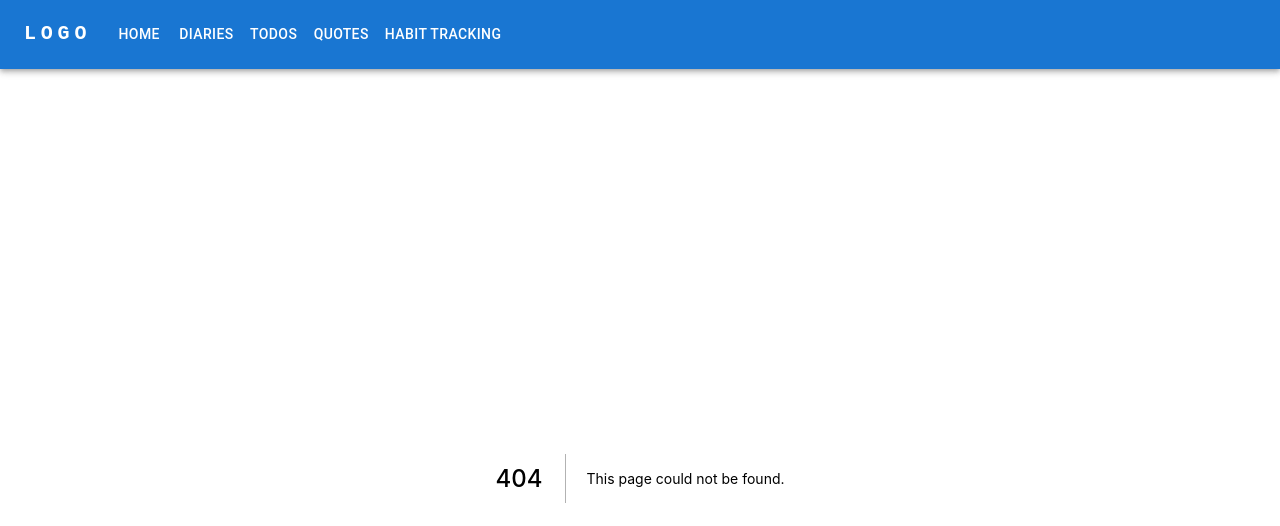
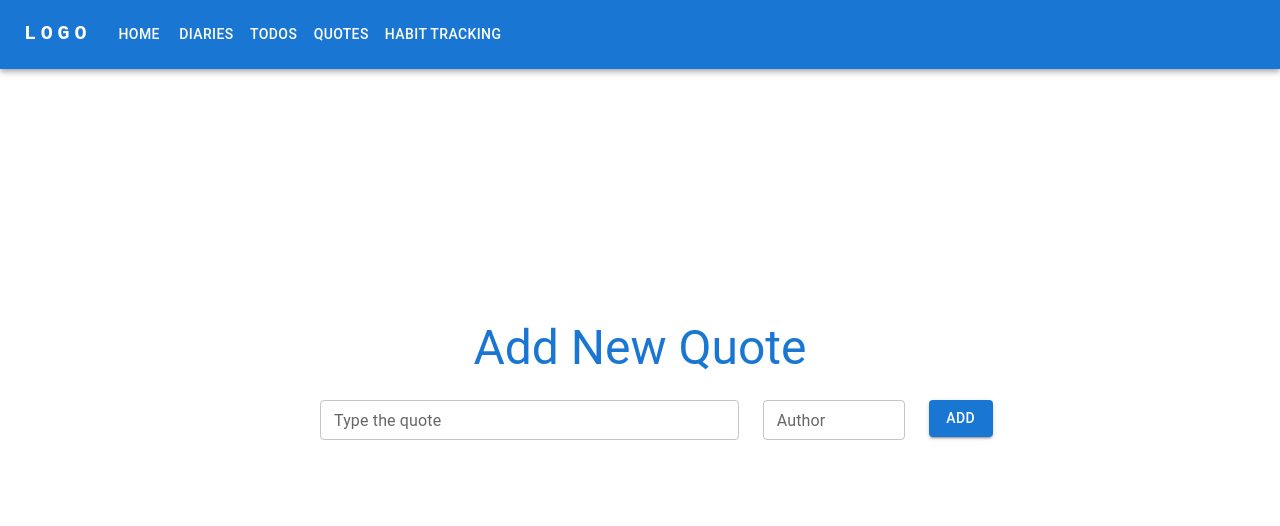
Before and after one commit to Abdelghani-Adel/productivity_app, a Next.js app: page /quotes/add in a window 1280 px wide. Before the commit this address had no page. Shown: the top 526 px of the page. Built offline with nearby package versions, Linux system fonts and the light colour scheme.

Commit message:
added NewQuote form & configured the api route

```diff
--- /dev/null
+++ b/components/Forms/NewQuote/NewQuote.tsx
@@ -0,0 +1,91 @@
+import { Grid } from "@mui/material";
+import Typography from "@mui/material/Typography";
+import Button from "@mui/material/Button";
+import { TextField } from "@mui/material";
+import React, { useState } from "react";
+import { useAppDispatch } from "../../../store/hooks";
+import { QuoteType, sendQuote } from "../../../store/slices/quoteSlice";
+import Router from "next/router";
+
+interface UpdateFunParams {
+  quote?: string;
+  author?: string;
+}
+
+const NewQuote = () => {
+  const dispatch = useAppDispatch();
+  const [newQuote, setNewQuote] = useState<QuoteType>({
+    _id: String(Math.random()),
+    quote: "",
+    author: "",
+  });
+
+  const updateNewQuote = (update: UpdateFunParams) => {
+    setNewQuote((prev) => ({ ...prev, ...update }));
+  };
+
+  const updateQuote = (e: React.ChangeEvent<HTMLInputElement>) => {
+    updateNewQuote({ quote: e.target.value });
+  };
+  const updateAuthor = (e: React.ChangeEvent<HTMLInputElement>) => {
+    updateNewQuote({ author: e.target.value });
+  };
+
+  const submitHandler = (event: React.FormEvent) => {
+    event.preventDefault();
+    dispatch(sendQuote(newQuote));
+    Router.back();
+  };
+
+  return (
+    <form
+      onSubmit={submitHandler}
+      style={{
+        position: "absolute",
+        top: "40%",
+        left: "50%",
+        transform: "translate(-50%)",
+      }}
+    >
+      <Grid container spacing={3}>
+        <Grid item xs={12}>
+          <Typography
+            variant="h3"
+            component="h3"
+            align="center"
+            color="primary"
+          >
+            Add New Quote
+          </Typography>
+        </Grid>
+        <Grid item xs={8}>
+          <TextField
+            fullWidth
+            size="small"
+            variant="outlined"
+            className="textField"
+            label="Type the quote"
+            onChange={updateQuote}
+          />
+        </Grid>
+        <Grid item xs={3}>
+          <TextField
+            fullWidth
+            size="small"
+            variant="outlined"
+            className="textField"
+            label="Author"
+            onChange={updateAuthor}
+          />
+        </Grid>
+        <Grid item xs={1}>
+          <Button type="submit" variant="contained">
+            Add
+          </Button>
+        </Grid>
+      </Grid>
+    </form>
+  );
+};
+
+export default NewQuote;
--- /dev/null
+++ b/pages/api/new-quote.ts
@@ -0,0 +1,37 @@
+import { MongoClient } from "mongodb";
+
+// /api/new-diary
+import type { NextApiRequest, NextApiResponse } from "next";
+
+async function handler(req: NextApiRequest, res: NextApiResponse) {
+  if (req.method === "POST") {
+    try {
+      const data = req.body;
+
+      /** Connecting to the database */
+      const client = await MongoClient.connect(
+        "mongodb+srv://AbdelghaniAdel:New.pass.vue@cluster0.3z5cwhk.mongodb.net/productivedb?retryWrites=true&w=majority"
+      );
+      const db = client.db();
+
+      /** Selecting the needed collection from the database */
+      const quotesCollections = db.collection("qutoes");
+      /** Inserting the new document in the collection */
+      const result = await quotesCollections.insertOne(JSON.parse(data));
+
+      /** Selecting the collection again after inserting to get the updated one */
+      const updatedCollection = db.collection("qutoes");
+      const updatedData = await updatedCollection.find().toArray();
+
+      /** Closing the database connection */
+      client.close();
+
+      /** Sending the updated data to be used in updating the local state */
+      res.status(201).json({ updatedData });
+    } catch (e) {
+      console.log("Failed");
+    }
+  }
+}
+
+export default handler;
--- /dev/null
+++ b/pages/api/qutoes.ts
@@ -0,0 +1,18 @@
+import { MongoClient } from "mongodb";
+
+// /api/diaries
+import type { NextApiRequest, NextApiResponse } from "next";
+
+async function handler(req: NextApiRequest, res: NextApiResponse) {
+  const client = await MongoClient.connect(
+    "mongodb+srv://AbdelghaniAdel:New.pass.vue@cluster0.3z5cwhk.mongodb.net/productivedb?retryWrites=true&w=majority"
+  );
+  const db = client.db();
+
+  const quotesCollections = db.collection("quotes");
+  const quotes = await quotesCollections.find().toArray();
+
+  res.status(200).json({ quotes });
+}
+
+export default handler;
--- /dev/null
+++ b/pages/quotes/add.tsx
@@ -0,0 +1,7 @@
+import NewQuote from "../../components/Forms/NewQuote/NewQuote";
+
+const AddQuote = () => {
+  return <NewQuote />;
+};
+
+export default AddQuote;
--- a/store/slices/diarySlice.ts
+++ b/store/slices/diarySlice.ts
@@ -1,6 +1,4 @@
 import { createAsyncThunk, createSlice, PayloadAction } from "@reduxjs/toolkit";
-import { get } from "https";
-import { HYDRATE } from "next-redux-wrapper";
 import type { RootState } from "../store";
 
 // Declaring the type of our state
--- /dev/null
+++ b/store/slices/quoteSlice.ts
@@ -0,0 +1,66 @@
+import { createAsyncThunk, createSlice } from "@reduxjs/toolkit";
+import { RootState } from "../store";
+
+export interface QuoteType {
+  _id: string;
+  quote: string;
+  author: string;
+}
+
+export interface QuoteState {
+  quotes: {
+    [key: string]: QuoteType;
+  };
+}
+
+const initialState: QuoteState = {
+  quotes: {
+    "0": {
+      _id: "0",
+      quote: "In the middle of every difficulty lies opportunity",
+      author: "Albert Einstein",
+    },
+  },
+};
+
+const qutoeSlice = createSlice({
+  name: "quotes",
+  initialState,
+  reducers: {},
+  extraReducers(builder) {
+    builder.addCase(getQuotes.fulfilled, (state, { payload }) => {
+      state.quotes = payload.quotes;
+    });
+    builder.addCase(sendQuote.fulfilled, (state, { payload }) => {
+      state.quotes = payload.updatedData;
+    });
+  },
+});
+
+// Thunk get
+export const getQuotes = createAsyncThunk("quotes/getQuotes", async () => {
+  const response = await fetch("/api/quotes");
+  const data = await response.json();
+  return data;
+});
+
+// Thunk Send
+export const sendQuote = createAsyncThunk(
+  "quotes/sendQuote",
+  async (quote: QuoteType) => {
+    const response = await fetch("/api/new-quote", {
+      method: "POST",
+      body: JSON.stringify(quote),
+    });
+
+    const updatedData = await response.json();
+
+    return updatedData;
+  }
+);
+
+export const selectQuotes = (state: RootState) =>
+  Object.values(state.quotes.quotes);
+
+export const quoteActions = qutoeSlice.actions;
+export default qutoeSlice;
--- a/store/store.ts
+++ b/store/store.ts
@@ -1,10 +1,12 @@
 import { Action, configureStore, ThunkAction } from "@reduxjs/toolkit";
 import { setupListeners } from "@reduxjs/toolkit/query";
 import diarySlice from "./slices/diarySlice";
+import qutoeSlice from "./slices/quoteSlice";
 
 const store = configureStore({
   reducer: {
     diaries: diarySlice.reducer,
+    quotes: qutoeSlice.reducer,
   },
 });
 
```
Also changed, not shown: pages/_app.tsx (+4 -7 lines), pages/diaries/[diaryID].tsx (+29 -20 lines), pages/diaries/index.tsx (+4 -6 lines), pages/index.tsx (+3 -4 lines).
